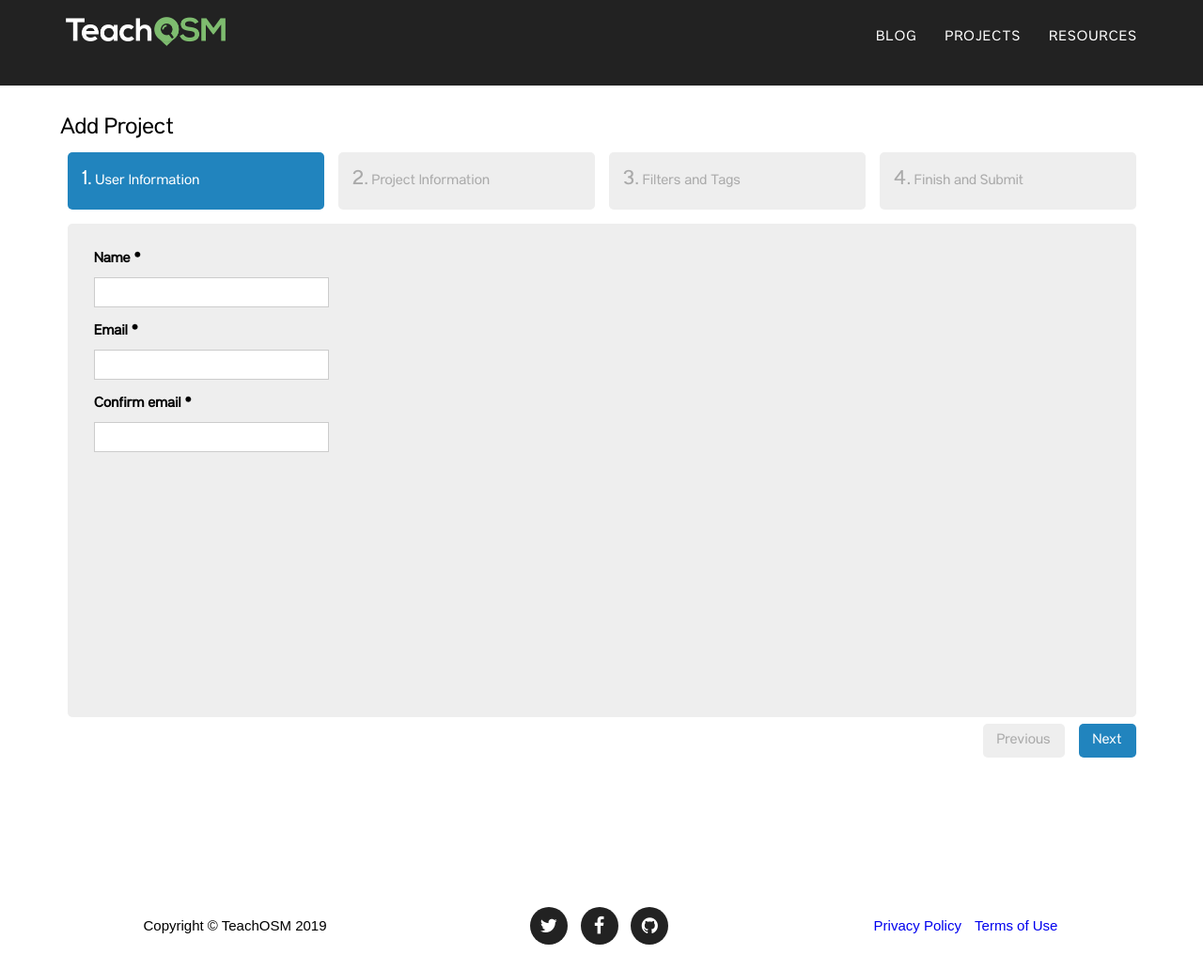
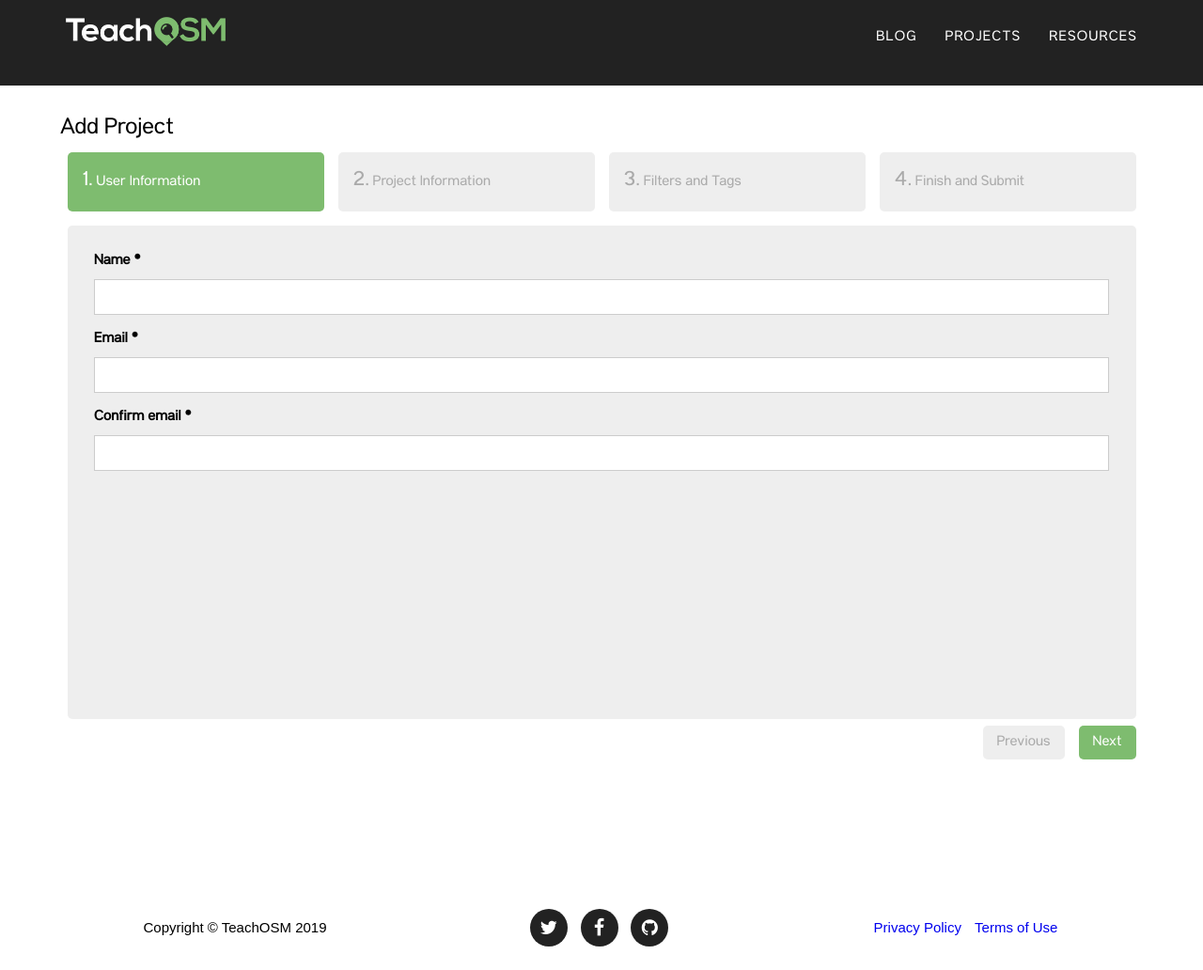
Before and after one commit to GeoSurge/teachosm, a Jekyll site: the page built from pages/add-project.html, in a window 1280 px wide and 1032 px high. Shown: the whole window at 94% size. Built offline with Jekyll 4.4.1, drawn with Linux system fonts in a browser that asks for light colours.

Commit message:
store form info for file inputs and tags

```diff
--- a/_sass/add-project.scss
+++ b/_sass/add-project.scss
@@ -6,9 +6,61 @@
   }
 
   form {
-    section {
+    // jquery-steps css overwrite
+    .wizard {
+
+      > .steps {
+
+        > ul {
+          display: flex;
+
+          > li a {
+            padding: 16px;
+          }
+
+          @media (max-width: $tablet-width) {
+            flex-direction: column;
+
+            > li {
+              width: 100%;
+            }
+          }
+        }
+
+        a, a:hover, a:active {
+
+        }
+
+        .disabled {
+          a, a:hover, a:active {
+
+          }
+        }
+        .current {
+          a, a:hover, a:active {
+            background: $primary-color;
+          }
+        }
+        .done {
+          a, a:hover, a:active {
+            background: rgba($primary-color, .75);
+          }
+        }
+        .error {
+          a, a:hover, a:active {
+
+          }
+        }
+      }
+
+      > .content {
+        > section {
           overflow: auto;
           width: 100%;
+
+          input[type='text'] {
+            width: 100%;
+          }
 
           textarea {
             display: block;
@@ -24,6 +76,20 @@
 
           h3 {
             font-size: 18px;
+          }
+        }
+      }
+
+      > .actions {
+        a, a:hover, a:active {
+          background: $primary-color;
+        }
+
+        .disabled {
+          a, a:hover, a:active {
+            background: #eee;
+          }
+        }
       }
     }
   }
--- a/assets/js/custom/add-project-form.js
+++ b/assets/js/custom/add-project-form.js
@@ -41,6 +41,32 @@
   form.removeClass('hidden');
 }
 
+let tags;
+const setTags = tagsString => {
+  tags = tagsString.split(',');
+}
+
+let projectImage;
+const setProjectImage = image => {
+  const reader = new FileReader();
+  reader.onloadend = () => {
+    projectImage = reader.result;
+    $('#projectImageLabel').html('<i class="fa fa-check"></i><br />Image Uploaded!');
+  }
+  reader.readAsDataURL(image);
+};
+
+let projectFile;
+const setProjectFile = file => {
+  const reader = new FileReader();
+  reader.onloadend = () => {
+    projectFile = reader.result;
+    $('#projectFileLabel').html('<i class="fa fa-check"></i><br />File Uploaded!');
+  }
+  reader.readAsDataURL(file);
+};
+
+
 fetch('/tags.json')
   .then(response => response.json())
   .then(tags => {
@@ -56,5 +82,10 @@
       valueField: 'value',
     });
 
-    tagSelector.on('change', event => console.log('tag: ', event.target.value));
+    const projectImageSelector = $('#projectImage');
+    const projectFileSelector = $('#projectFile');
+
+    tagSelector.on('change', event => setTags(event.target.value));
+    projectImageSelector.on('change', event => setProjectImage(event.target.files[0]));
+    projectFileSelector.on('change', event => setProjectFile(event.target.files[0]));
   });
--- a/pages/add-project.html
+++ b/pages/add-project.html
@@ -24,15 +24,15 @@
       <input id="projectSubtitle" name="projectSubtitle" type="text">
       <label for="projectDescription">Description *</label>
       <textarea id="projectDescription" name="projectDescription" class="required"></textarea>
-      <label for="projectImage" class="top-margin">Thumbnail Image *</label>
+      <label class="top-margin">Thumbnail Image *</label>
       <div class="uploadable">
         <input id="projectImage" name="projectImage" type="file" class="required" />
-        <label for="projectImage"><i class="fa fa-image"></i><br />Upload Image</label>
+        <label id="projectImageLabel" for="projectImage"><i class="fa fa-image"></i><br />Upload Image</label>
       </div>
-      <label for="projectFile" class="top-margin">Project materials *</label>
+      <label class="top-margin">Project materials *</label>
       <div class="uploadable">
         <input id="projectFile" name="projectFile" type="file" class="required" />
-        <label for="projectFile"><i class="fa fa-upload"></i><br />Upload File</label>
+        <label id="projectFileLabel" for="projectFile"><i class="fa fa-upload"></i><br />Upload File</label>
       </div>
     </section>
     <h1>Filters and Tags</h1>
```
Also changed, not shown: assets/css/jquery.steps.css. Lines whose indentation alone changed are shown as unchanged.
